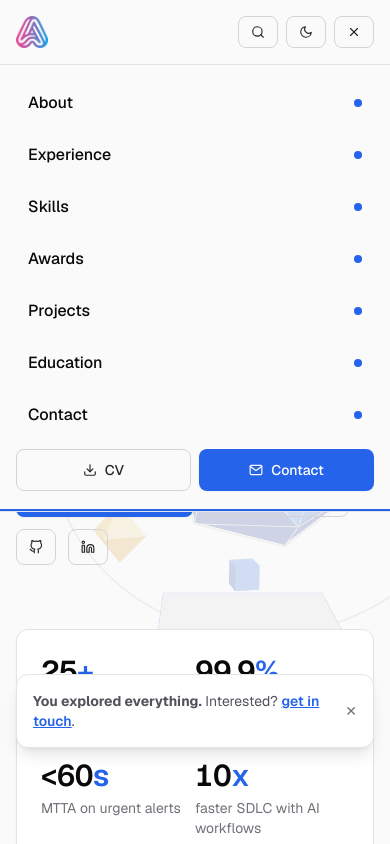
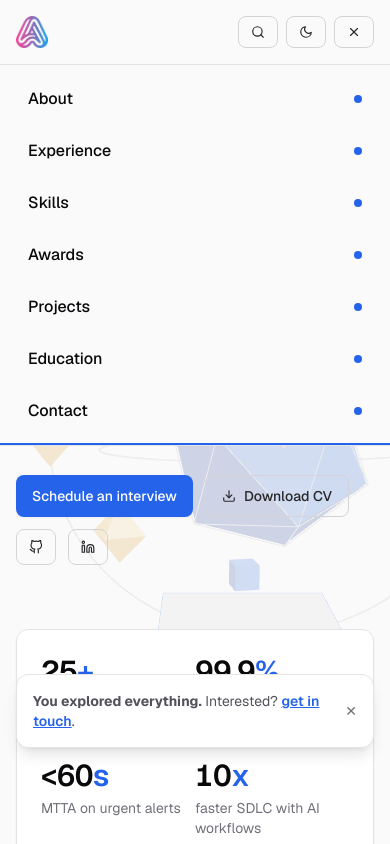
Before and after one commit to ardhanurfan/portofolio, a React (Vite) app: page / in a window 390 px wide. Both pictures are taken after a click on the button 354 px from the left and 32 px from the top of the page. Shown: the top 844 px of the page. Built offline with nearby package versions, Linux system fonts and the light colour scheme.

Commit message:
style: remove CV/Contact buttons from mobile menu
The sticky bottom bar already provides them.

Co-Authored-By: Claude Sonnet 5.5 <noreply@anthropic.com>

```diff
--- a/src/components/Navbar.tsx
+++ b/src/components/Navbar.tsx
@@ -1,7 +1,6 @@
 import { AnimatePresence, motion, useReducedMotion } from "framer-motion";
 import { useEffect, useState } from "react";
-import { FiDownload, FiMail, FiMenu, FiMoon, FiSearch, FiSun, FiX } from "react-icons/fi";
-import { profile } from "../data/profile";
+import { FiMenu, FiMoon, FiSearch, FiSun, FiX } from "react-icons/fi";
 import { SECTION_IDS, useExplore } from "../lib/explore";
 import type { Theme } from "../lib/theme";
 
@@ -107,7 +106,7 @@ export function Navbar({ theme, onToggleTheme, onOpenPalette }: Props) {
             transition={{ duration: 0.3, ease: [0.32, 0.72, 0, 1] }}
             className="divider overflow-hidden border-t bg-zinc-50 lg:hidden dark:bg-ink-950"
           >
-            <div className="container max-h-[calc(100dvh-4rem)] overflow-y-auto py-3">
+            <div className="container max-h-[calc(100dvh-4rem)] overflow-y-auto py-2">
               <ul>
                 {links.map(([id, label]) => (
                   <li key={id}>
@@ -125,19 +124,6 @@ export function Navbar({ theme, onToggleTheme, onOpenPalette }: Props) {
                   </li>
                 ))}
               </ul>
-              <div className="mt-2 grid grid-cols-2 gap-2 pb-2 sm:max-w-md">
-                <a href={profile.cv} target="_blank" rel="noreferrer" className="btn-ghost"><FiDownload /> CV</a>
-                <a
-                  href="#contact"
-                  onClick={(e) => {
-                    e.preventDefault();
-                    goTo("contact");
-                  }}
-                  className="btn-primary"
-                >
-                  <FiMail /> Contact
-                </a>
-              </div>
             </div>
           </motion.div>
         )}
```
